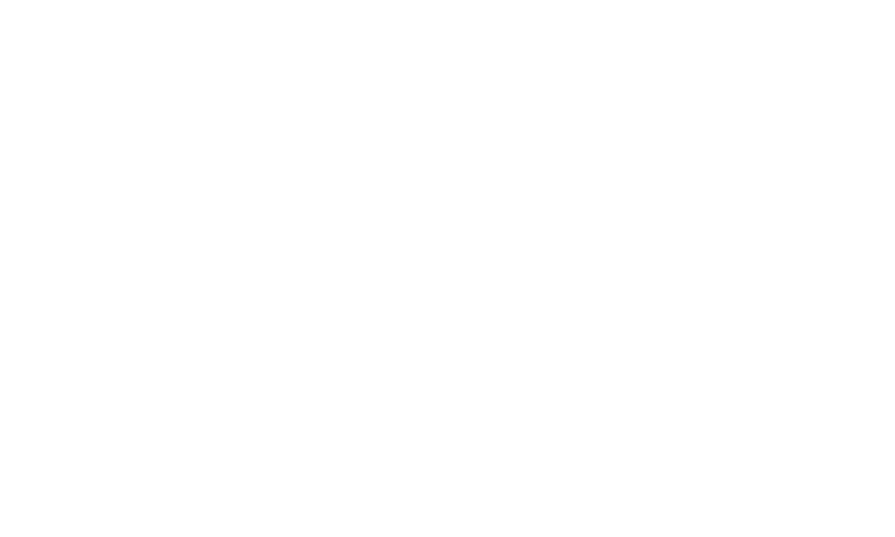
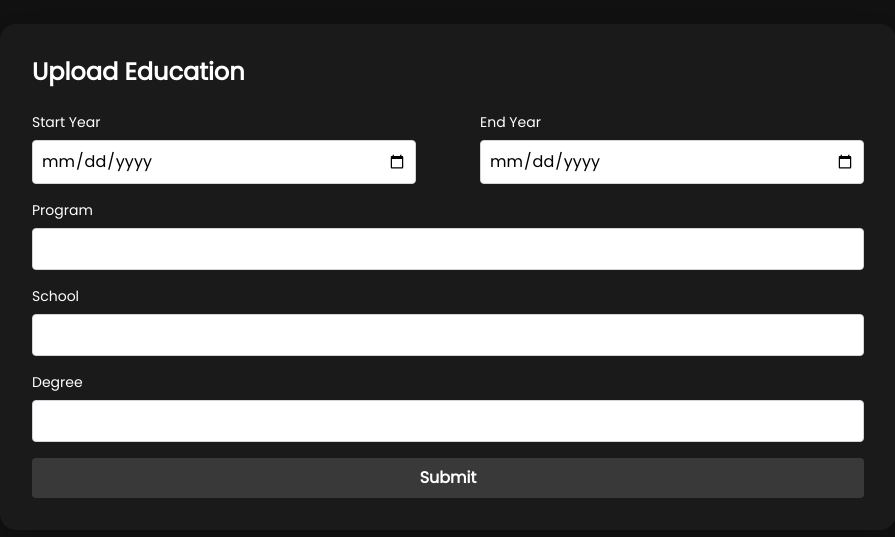
Before and after one commit to Mucyo-Papy-Blaise/Modern-Portfolio, a React (Vite) app: page /education in a window 1280 px wide. Before the commit this address had no page. Shown: the part 123-660 px from the top of the page, without its empty margins (192-1087 px from the left). Built offline with nearby package versions, Linux system fonts and the light colour scheme.

Commit message:
add new page for upload education

```diff
--- /dev/null
+++ b/src/Admin/Education.tsx
@@ -0,0 +1,114 @@
+import axios from 'axios'
+import { useState } from 'react';
+
+const Education =()=> {
+  const [formData, setFormData] =  useState({
+    startYear:"",
+    endYear: "",
+    program: "",
+    school: "",
+    degree: "",
+  })
+
+  const handleInputChange =(e: React.ChangeEvent<HTMLInputElement>)=>{
+    setFormData({...formData, [e.target.name]: e.target.value})
+  }
+
+  const handleSubmitChange = async(e: React.FormEvent)=>{
+    e.preventDefault()
+
+    const data = new FormData()
+
+    data.append('startYear', formData.startYear)
+    data.append('endYear', formData.endYear)
+    data.append('program', formData.program)
+    data.append('school', formData.school)
+    data.append('degree', formData.degree)
+
+    try {
+      const response = await axios.post('http://localhost:5000/education', formData)
+      console.log(response.data)
+
+      setFormData({
+        startYear:"",
+        endYear: "",
+        program: "",
+        school: "",
+        degree: "",
+      })
+    } catch (error) {
+      console.log('registration failed', error)
+    }
+  }
+
+  return (
+    <div className="min-h-screen bg-Color1 flex items-center justify-center p-6 font-poppins">
+      <div className="bg-Color2 shadow-2xl rounded-2xl p-8 w-full max-w-4xl">
+        <h2 className="text-2xl font-bold text-white mb-6">Upload Education</h2>
+        <form onSubmit={handleSubmitChange} className="flex flex-col gap-4">
+          {/* Start Year */}
+          <div className='flex flex-col md:flex-row gap-5 md:gap-16'>
+            <div className="flex flex-col gap-2">
+            <label className="block text-sm font-medium text-white">Start Year</label>
+            <input
+              type="date"
+              value={formData.startYear}
+              onChange={handleInputChange}
+              name="startYear"
+              className="w-full md:w-96 rounded border border-gray-300 p-2 outline-none"
+            />
+          </div>
+          {/* Ending Year */}
+          <div className="flex flex-col gap-2">
+            <label className="block text-sm font-medium text-white">End Year</label>
+            <input
+              type="date"
+              value={formData.endYear}
+              onChange={handleInputChange}
+              name="endYear"
+              className="w-full md:w-96 rounded border border-gray-300 p-2 outline-none "
+            />
+          </div>
+          </div>
+          {/* Program */}
+          <div className="md:col-span-2 flex flex-col gap-2">
+            <label className="block text-sm font-medium text-white">Program</label>
+            <input
+              type="text"
+              value={formData.program}
+              onChange={handleInputChange}
+              name="program"
+              className="w-full rounded border border-gray-300 p-2 outline-none"
+            />
+          </div>
+          {/* School */}
+          <div className="md:col-span-2 flex flex-col gap-2">
+            <label className="block text-sm font-medium text-white">School</label>
+            <input
+              type="text"
+              value={formData.school}
+              onChange={handleInputChange}
+              name="school"
+              className="w-full rounded border border-gray-300 p-2 outline-none"
+            />
+          </div>
+          {/* degree */}
+          <div className="md:col-span-2 flex flex-col gap-2">
+            <label className="block text-sm font-medium text-white">Degree</label>
+            <input
+              type="text"
+              value={formData.degree}
+              onChange={handleInputChange}
+              name="degree"
+              className="w-full rounded border border-gray-300 p-2 outline-none"
+            />
+          </div>
+            <button type="submit" className="bg-Color3 text-white p-2 rounded hover:bg-Color1 font-bold">
+              Submit
+            </button>
+        </form>
+      </div>
+    </div>
+  );
+}
+export default Education
--- a/src/App.tsx
+++ b/src/App.tsx
@@ -7,6 +7,7 @@
 import Service from './pages/Service';
 import Contact from './pages/Contact';
 import Blog from './pages/Blog';
+import Education from './Admin/Education';
 
 const App: React.FC = () => {
   return (
@@ -18,6 +19,7 @@
       <Route path='/Service' element = {<Service />} />
       <Route path='/Contact' element = {< Contact/>} />
       <Route path='/Blog' element = {<Blog />} />
+      <Route path='/education' element={<Education />} />
       </Routes>
     </Router>
   );
--- /dev/null
+++ b/src/Component/Spinner.tsx
@@ -0,0 +1,15 @@
+import { motion } from 'framer-motion'
+
+const Spinner = () => {
+  return (
+    <div className="flex justify-center items-center py-10">
+      <motion.div
+        className="w-10 h-10 border-4 border-t-[#ffc86b] border-[#39393952] rounded-full"
+        animate={{ rotate: 360 }}
+        transition={{ repeat: Infinity, duration: 1, ease: "linear" }}
+      />
+    </div>
+  )
+}
+
+export default Spinner;
--- a/src/pages/AboutMe.tsx
+++ b/src/pages/AboutMe.tsx
@@ -1,14 +1,41 @@
-import React from "react";
+import React, { useEffect, useState } from "react";
 import pflPhoto from "../assets/Mucyo Papy Blaise 222004130jpg copy.jpg";
 import { motion } from "framer-motion";
 import { FaArrowLeft } from "react-icons/fa";
-import { education, experience, skills } from "../Data/Data";
+import { experience, skills } from "../Data/Data";
 import { useNavigate } from "react-router-dom";
 import { FaDownload } from "react-icons/fa";
 import Mycv from '../assets/My_Cv.pdf'
+import axios from "axios";
+import Spinner from "../Component/Spinner";
 
 const AboutMe: React.FC = () => {
   const navigate = useNavigate()
+
+  const [educations, setEducations] = useState<{
+  startYear: string;
+  endYear: string;
+  program: string;
+  school: string;
+  degree: string;
+  }[]>([]);
+
+  const [isloading, setIsLoading] =  useState(false)
+
+  useEffect(()=>{
+    const getEducation = async() =>{
+      try {
+        setIsLoading(true)
+        const res = await axios.get('http://localhost:5000/education')
+        setEducations(res.data)
+      } catch (error) {
+        console.error('Error fetching education data:', error)
+      }finally{
+        setIsLoading(false)
+      }
+    }
+    getEducation()
+  },[])
   return (
     <div className="w-full min-h-screen bg-[#111111] p-2 md:p-8">
       <div className="w-full md:max-w-[1024px] md:mx-auto">
@@ -61,7 +88,10 @@
           </div>
           <div className="mt-5 md:mt-10 relative">
             <div className="absolute left-0 top-0 bottom-0 w-[1px] bg-[#ffc86b] opacity-20"></div>
-            {education.map((edu, index) => (
+            {isloading ? (
+              <Spinner />
+            ): (
+              educations?.map((edu, index) => (
               <motion.div
                 key={index}
                 initial={{ opacity: 0, x: -20 }}
@@ -70,16 +100,21 @@
                 className="relative pl-4 md:pl-8 pb-12 last:pb-0"
               >
                 <div className="absolute left-[-5px] top-0 w-[11px] h-[11px] rounded-full bg-[#ffc86b]"></div>
-                <div className="text-[#ffc86b] text-sm mb-2">{edu.year}</div>
+                <div className="flex flex-row gap-2">
+                  <p className="text-[#ffc86b] text-sm mb-2">{edu.startYear}</p>
+                  <span className="font-bold text-xl text-white">-</span>
+                  <p className="text-[#ffc86b] text-sm mb-2">{edu.endYear}</p>
+                </div>
                 <div className="text-xl text-white font-semibold mb-1">
-                  {edu.title}
+                  {edu.program}
                 </div>
                 <div className="text-gray-400 text-sm mb-2">
-                  {edu.institution}
+                  {edu.school}
                 </div>
-                <div className="text-gray-400">{edu.description}</div>
+                <div className="text-gray-400">{edu.degree}</div>
               </motion.div>
-            ))}
+            ))
+            )}
           </div>
         </div>
 
--- a/src/pages/ShowCase.tsx
+++ b/src/pages/ShowCase.tsx
@@ -13,7 +13,7 @@
   const [selectedId, setSelectedId] = useState<number | null>(null);
   const [isScrollable, setIsScrollable] = useState(false);
 
-  const handleClick = (projectId: any) => {
+  const handleClick = (projectId: number) => {
   setSelectedId(selectedId === projectId ? null : projectId);
   setIsScrollable(selectedId !== projectId);
 };
--- a/tailwind.config.js
+++ b/tailwind.config.js
@@ -11,9 +11,9 @@
 
       },
       colors: {
-        'Color1': '#1A232C',
-        'Color2': '#0F161C',
-        'Color3': '#20CA5F',
+        'Color1': '#111111',
+        'Color2': '#1A1A1A',
+        'Color3': '#393939',
       },
       keyframes: {
         slideUp: {
```
Also changed, not shown: package.json (+1 -8 lines).
